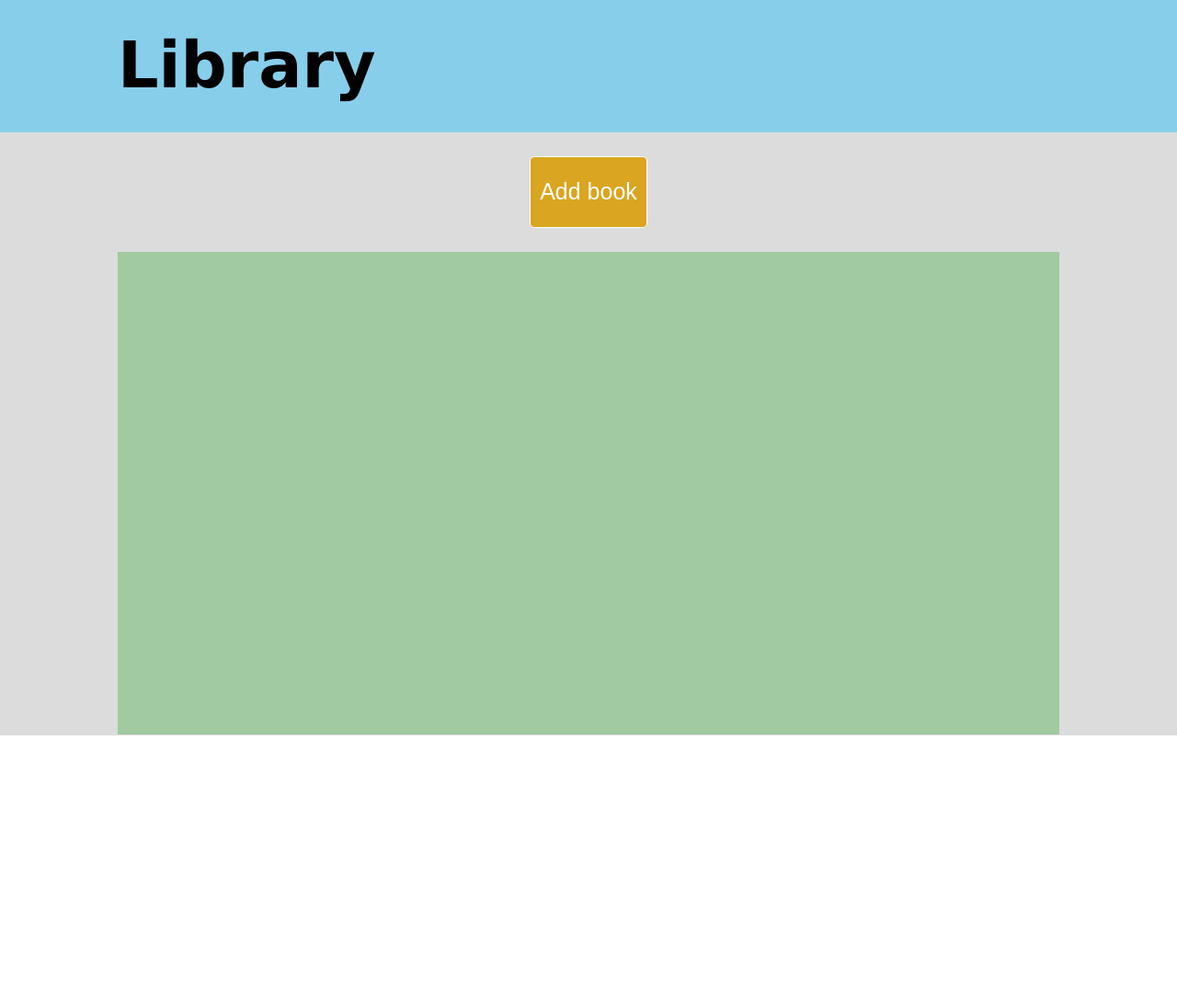
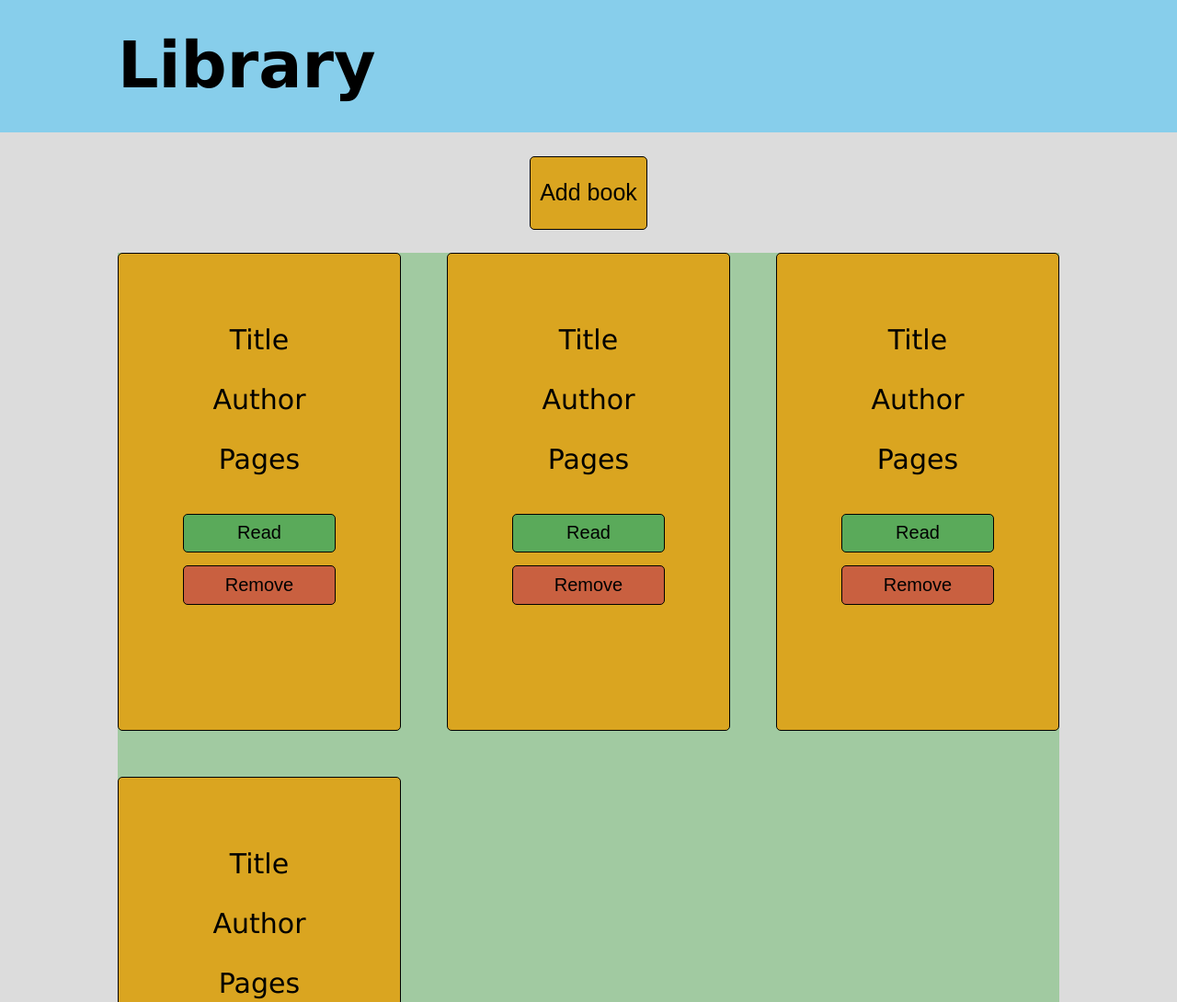
Before and after one commit to Radu-Stroe/library, a plain HTML site: page index.html in a window 1280 px wide. Shown: the top 1090 px of the page at 92% size. Before the commit the page ends 800 px from the top, so only its background shows below. Drawn offline with Linux system fonts and the light colour scheme.

Commit message:
Cards implementation

```diff
--- a/index.html
+++ b/index.html
@@ -29,7 +29,36 @@
     </div>
     <div id="content">
         <button>Add book</button>
-        <div class="cards"></div>
+        <div class="cards">
+            <div class="card">
+                <p>Title</p>
+                <p>Author</p>
+                <p>Pages</p>
+                <button class="read-btn">Read</button>
+                <button class="remove-btn">Remove</button>
+            </div>
+            <div class="card">
+                <p>Title</p>
+                <p>Author</p>
+                <p>Pages</p>
+                <button class="read-btn">Read</button>
+                <button class="remove-btn">Remove</button>
+            </div>
+            <div class="card">
+                <p>Title</p>
+                <p>Author</p>
+                <p>Pages</p>
+                <button class="read-btn">Read</button>
+                <button class="remove-btn">Remove</button>
+            </div>
+            <div class="card">
+                <p>Title</p>
+                <p>Author</p>
+                <p>Pages</p>
+                <button class="read-btn">Read</button>
+                <button class="remove-btn">Remove</button>
+            </div>
+        </div>
     </div>
 </body>
 </html>
--- a/script.js
+++ b/script.js
@@ -39,6 +39,7 @@ const showHideForm = (zIndex = 1, visibility = 'visible') => {
 }
 
 const addBookToLibrary = (book) => myLybrary.push(book);
+
 const removeBookFromLibrary = (bookTitle) => {
   myLybrary.forEach((book) => {
     if(book.title === bookTitle) {
@@ -60,7 +61,9 @@ form.addEventListener('submit', function(event) {
 
 //RENDER BOOKS
 
+myLybrary.forEach((book) => {
 
+})
 console.log(myLybrary);
 
 
--- a/style.css
+++ b/style.css
@@ -45,7 +45,7 @@ button:hover {
 #content {
     background-color: gainsboro;
     width: 100%;
-    height: 82%;
+    min-height: 82%;
     text-align: center;
     box-sizing: border-box;
 }
@@ -65,7 +65,50 @@ button:hover {
     background-color: rgb(161, 202, 161);
     margin: 0 auto;
     width: 80%;
-    min-height: 80%;
+    min-height: 585px;
+    display: grid;
+    gap: 50px;
+    grid-template-columns: repeat(3, 1fr);
+}
+
+.card {
+    box-sizing: border-box;
+    background-color: goldenrod;
+    border: black solid 1px;
+    border-radius: 5px;
+    height: 520px;
+    font-size: 30px;
+    padding: 15% 5%;
+}
+
+.read-btn {
+    display: block;
+    width: 60%;
+    height: 10%;
+    margin: 15% auto 5%;
+    border: black solid 1px;
+    border-radius: 5px;
+    font-size: 20px;
+    background-color: rgb(90, 170, 90);
+}
+
+.remove-btn {
+    display: block;
+    width: 60%;
+    height: 10%;
+    margin: 5% auto;
+    border: black solid 1px;
+    border-radius: 5px;
+    font-size: 20px;
+    background-color: rgb(201, 96, 64);
+}
+
+.red {
+    background-color: rgb(201, 96, 64);
+}
+
+.green {
+    background-color: rgb(90, 170, 90);
 }
 
 .innerForm {
@@ -108,13 +151,12 @@ button:hover {
 
 /* LOCATORS */
 
-#content button {
+#content > button {
     background-color: goldenrod;
-    color: white;
-    height: 12%;
+    height: 80px;
     width: 10%;
     font-size: 25px;
-    border: white solid 1px;
+    border: black solid 1px;
     border-radius: 5px;
     margin: 2% 0;
 }
```
